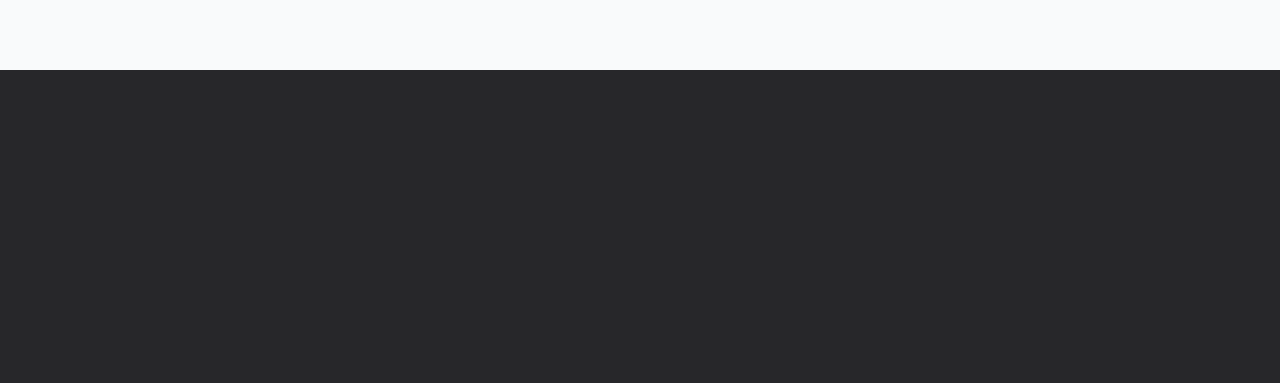
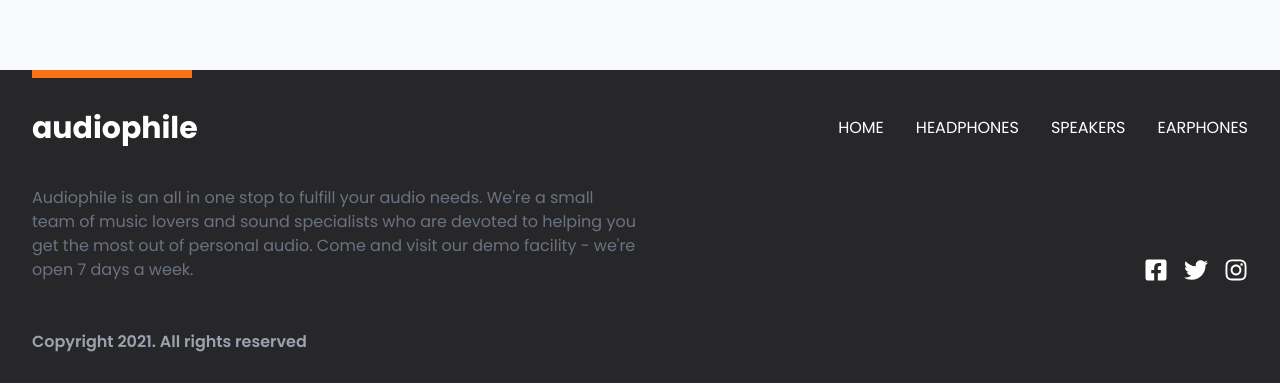
Before and after one commit to bilelhamitouche/audiophile-landing-page, a React (Vite) app: page / in a window 1280 px wide. Shown: the part 3675-4058 px from the top of the page. Before the commit the page ends 3745 px from the top, so only its background shows below. Built offline with nearby package versions, Linux system fonts and the light colour scheme.

Commit message:
added the Footer component

```diff
--- a/src/App.jsx
+++ b/src/App.jsx
@@ -1,4 +1,5 @@
 import About from "./components/About";
+import Footer from "./components/Footer";
 import Hero from "./components/Hero";
 import Navbar from "./components/Navbar";
 import ProductCategories from "./components/ProductCategories";
@@ -14,6 +15,12 @@ function App() {
       <ProductCategories />
       <ProductsList />
       <About />
+      <div className="bg-zinc-800">
+        <div className="flex px-8 mx-auto sm:container">
+          <div className="w-40 h-2 bg-orange-500"></div>
+        </div>
+        <Footer />
+      </div>
     </>
   );
 }
--- /dev/null
+++ b/src/components/Footer.jsx
@@ -0,0 +1,37 @@
+import { FaFacebookSquare, FaInstagram, FaTwitter } from "react-icons/fa";
+
+function Footer() {
+  return (
+    <footer className="p-8 mx-auto sm:container">
+      <div className="flex justify-between items-center mb-10">
+        <h1 className="text-3xl font-bold text-white">audiophile</h1>
+        <nav className="flex gap-8 justify-center items-center">
+          <a className="text-white uppercase text-md font-smibold">home</a>
+          <a className="text-white uppercase text-md font-smibold">
+            headphones
+          </a>
+          <a className="text-white uppercase text-md font-smibold">speakers</a>
+          <a className="text-white uppercase text-md font-smibold">earphones</a>
+        </nav>
+      </div>
+      <div className="flex justify-between mb-12">
+        <p className="w-3/6 text-gray-500 text-md">
+          Audiophile is an all in one stop to fulfill your audio needs. We're a
+          small team of music lovers and sound specialists who are devoted to
+          helping you get the most out of personal audio. Come and visit our
+          demo facility - we're open 7 days a week.
+        </p>
+        <div className="flex gap-4 justify-center items-center self-end">
+          <FaFacebookSquare className="text-2xl text-white" />
+          <FaTwitter className="text-2xl text-white" />
+          <FaInstagram className="text-2xl text-white" />
+        </div>
+      </div>
+      <p className="font-semibold text-gray-400 text-md">
+        Copyright 2021. All rights reserved
+      </p>
+    </footer>
+  );
+}
+
+export default Footer;
```
